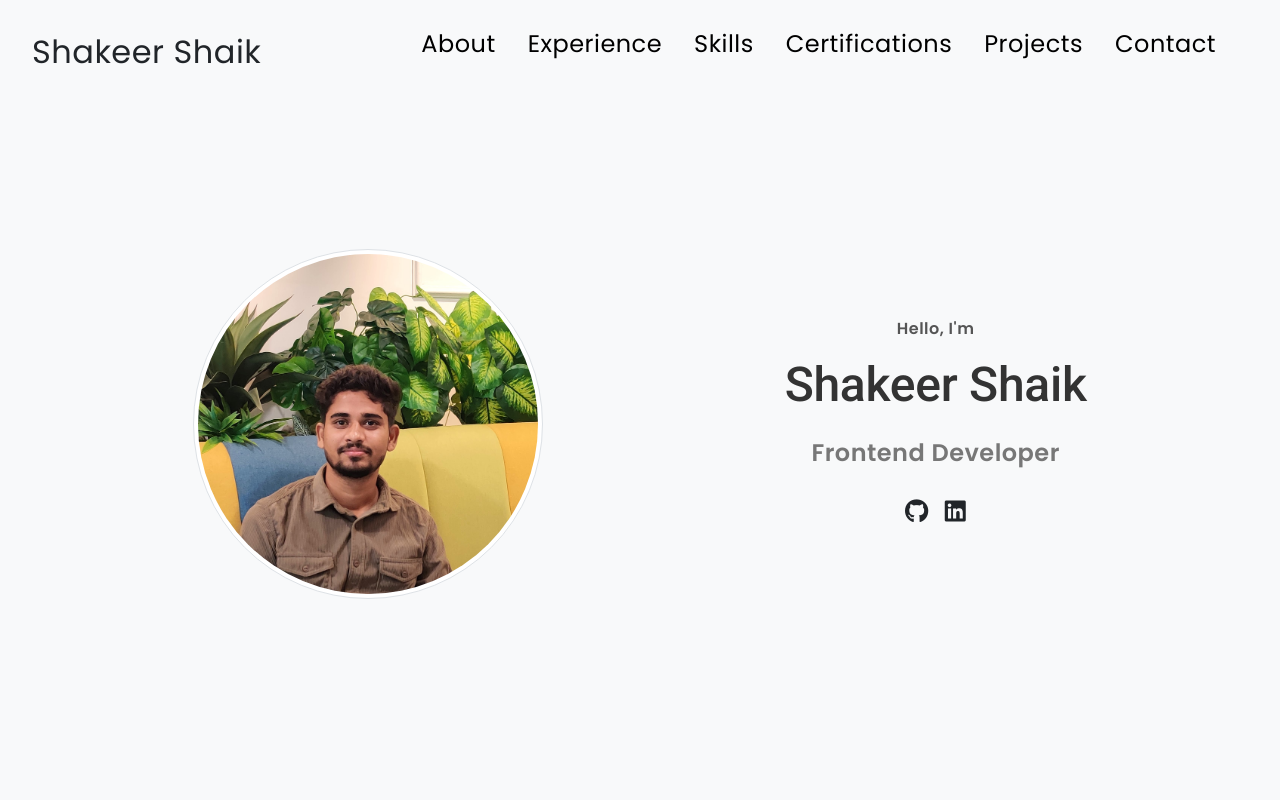
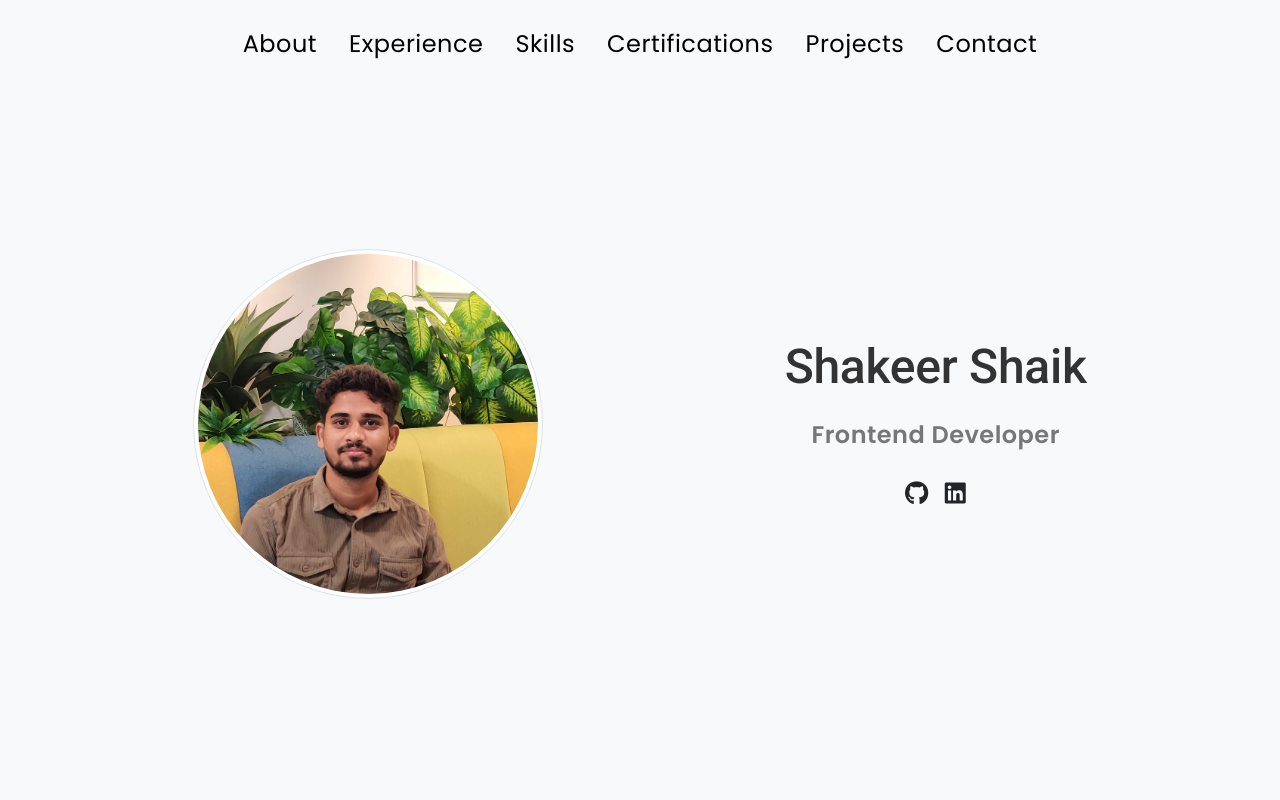
Before and after one commit to Shakeeersk777/my-portfolio, an Angular app: page / in a window 1280 px wide. Shown: the top 800 px of the page. Built offline with nearby package versions, Linux system fonts and the light colour scheme.

Commit message:
role changes 1

```diff
--- a/src/app/intro/intro.component.html
+++ b/src/app/intro/intro.component.html
@@ -3,7 +3,7 @@
     <img [src]="intro.profile" alt="Profile Picture" class="img-thumbnail" />
   </div>
   <div class="text-container">
-    <p class="intro">Hello, I'm</p>
+    <!-- <p class="intro">Hello, I'm</p> -->
     <h1 class="name">{{ intro.username }}</h1>
     <p class="role">{{ intro.role }}</p>
     <!-- <div class="btn-container m-3">
--- a/src/app/nav-bar/nav-bar.component.html
+++ b/src/app/nav-bar/nav-bar.component.html
@@ -1,5 +1,4 @@
 <nav class="desktop-nav">
-  <div class="logo">{{ username }}</div>
   <div>
     <ul class="nav-links">
       @for (item of navItems; track $index) {
@@ -12,7 +11,6 @@
 </nav>
 
 <nav class="hamburger-nav">
-  <div class="logo">{{ username }}</div>
   <div class="hamburger-menu">
     <div class="hamburger-icon" (click)="toggleMenu()">
       <span></span>
@@ -21,7 +19,8 @@
     </div>
     <div class="menu-links">
       <ul>
-        @for (item of navItems; track $index) { @if (item.display) {
+        @for (item of navItems; track $index) {
+        @if (item.display) {
         <li>
           <a
             [href]="'#' + item.id"
--- a/src/app/nav-bar/nav-bar.component.scss
+++ b/src/app/nav-bar/nav-bar.component.scss
@@ -3,7 +3,7 @@
 nav,
 .nav-links {
   display: flex;
-  justify-content: space-between;
+  justify-content: space-evenly;
   align-items: center;
   padding: 1rem 2rem;
   background: $primary-bg-color;
```
